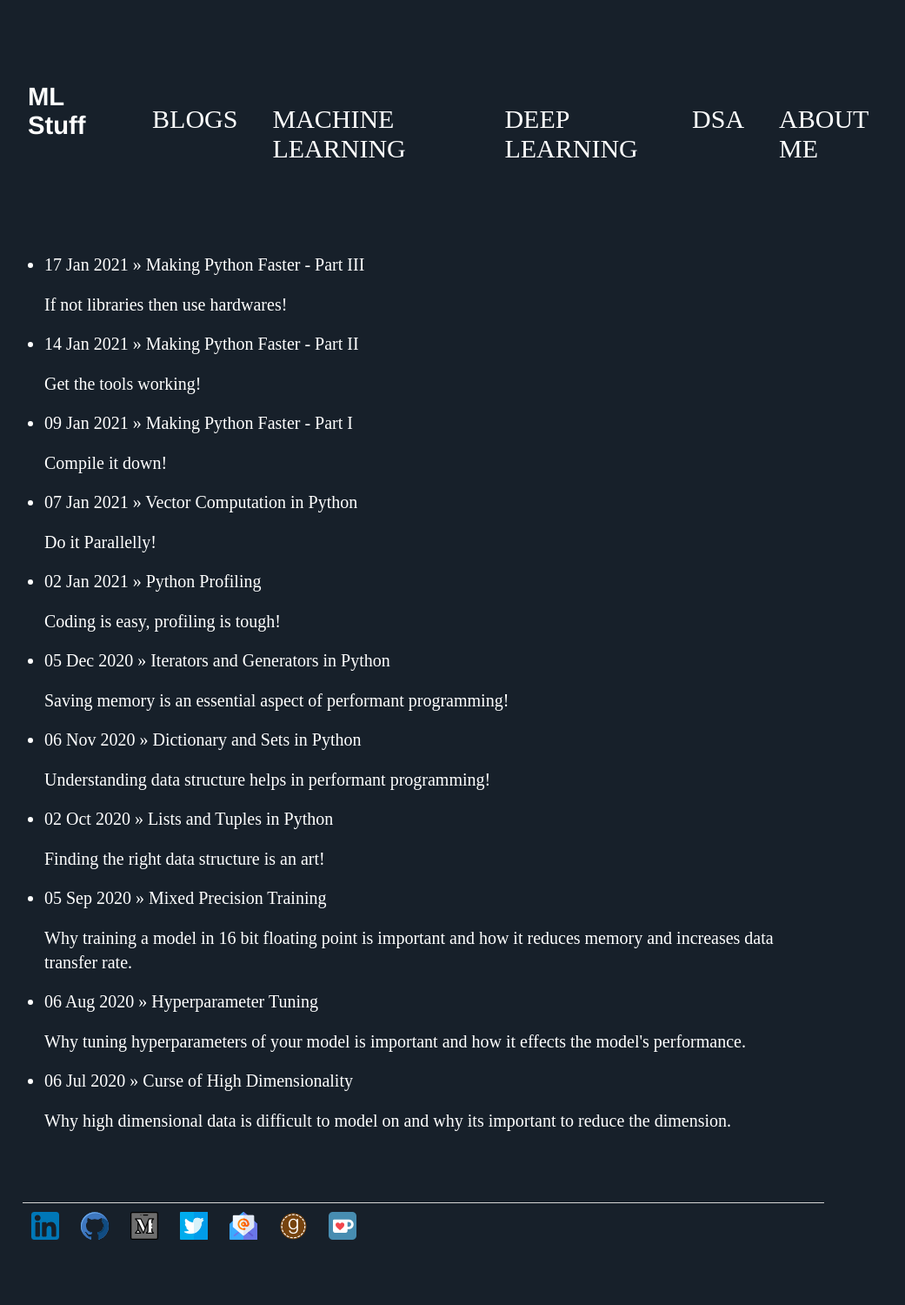
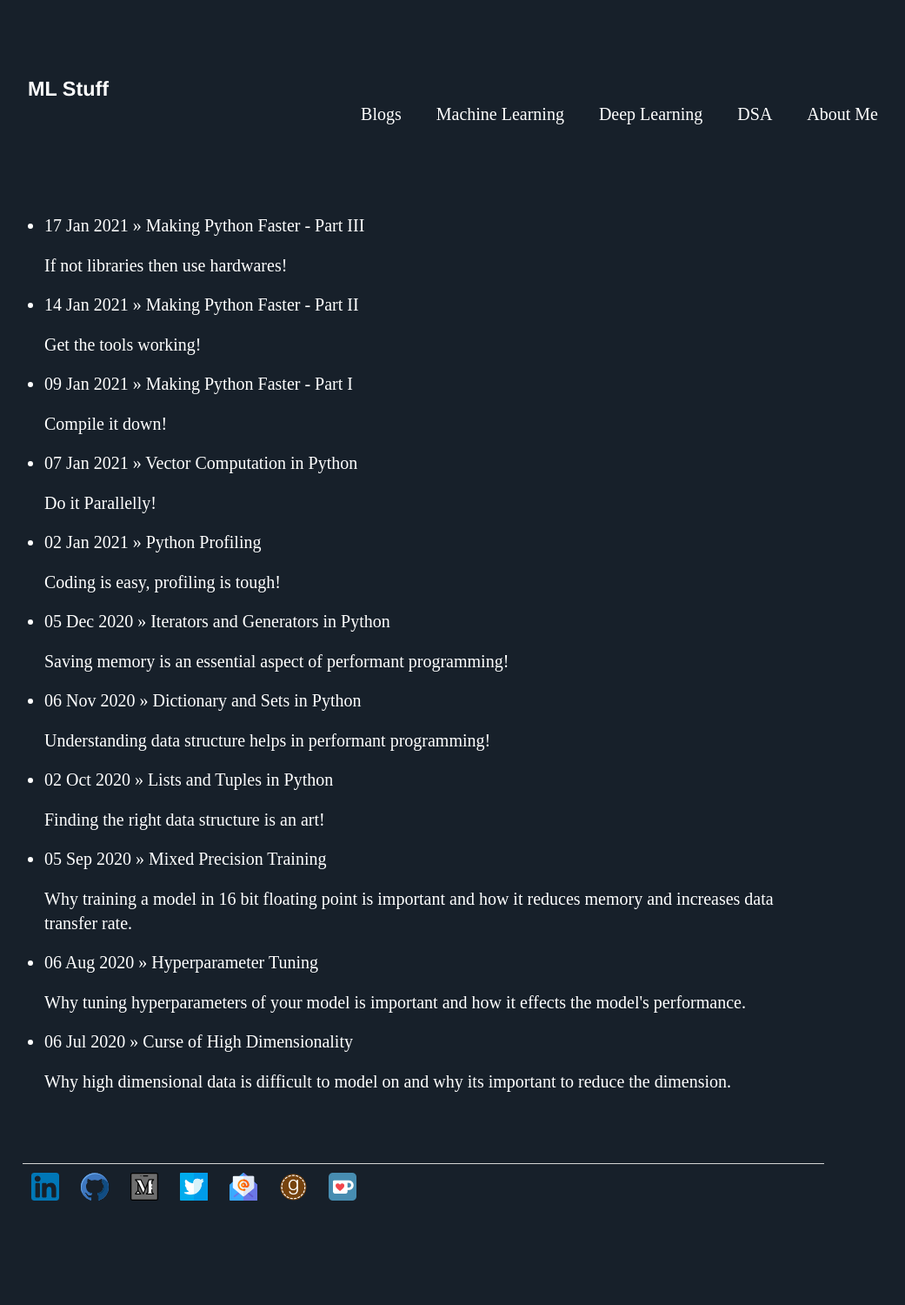
Before and after one commit to Mayurji/mayurji.github.io, a Jekyll site: the page built from index.html, in a window 1280 px wide. Shown: the whole page at 87% size, without its empty margins (102-1143 px from the left). Built offline with Jekyll 4.4.1, drawn with Linux system fonts in a browser that asks for light colours; nearby versions of some CDN libraries; after the commit the page ends 1455 px from its top, so only the background shows below that.

Commit message:
Update main.css

```diff
--- a/css/main.css
+++ b/css/main.css
@@ -17,32 +17,27 @@ nav .mainMenu li a {
     display: inline-block;
     padding: 15px;
     text-decoration: none;
-    text-transform: uppercase;
     color: #fff;
-    font-size: 1.5rem;
+
 }
 nav .mainMenu li a:hover {
     background: rgb(255,94,0);
 }
 nav .openMenu {
-    font-size: 2rem;
+
     margin: 20px;
     display: none;
     cursor: pointer;
 }
 nav .mainMenu .closeMenu , .icons i {
-    font-size: 2rem;
+
     display: none;
     cursor: pointer;
 }
-.fa-facebook:hover {color: rgb(0, 110, 255);}
-.fa-twitter:hover {color: rgb(86, 154, 243);}
-.fa-instagram:hover {color: rgb(255, 0, 191);}
-.fa-github:hover {color: rgb(255, 123, 0);}
 
 nav .logo {
     margin: 6px;
-    font-size: 25px;
+
     cursor: pointer;
 }
 @media(max-width: 800px){
@@ -73,7 +68,7 @@ nav .logo {
     nav .mainMenu li a:hover {
         background: none;
         color: rgb(255, 123, 0);
-        font-size: 1.6rem;
+
     }
     .icons i {
         display: inline-block;
```
